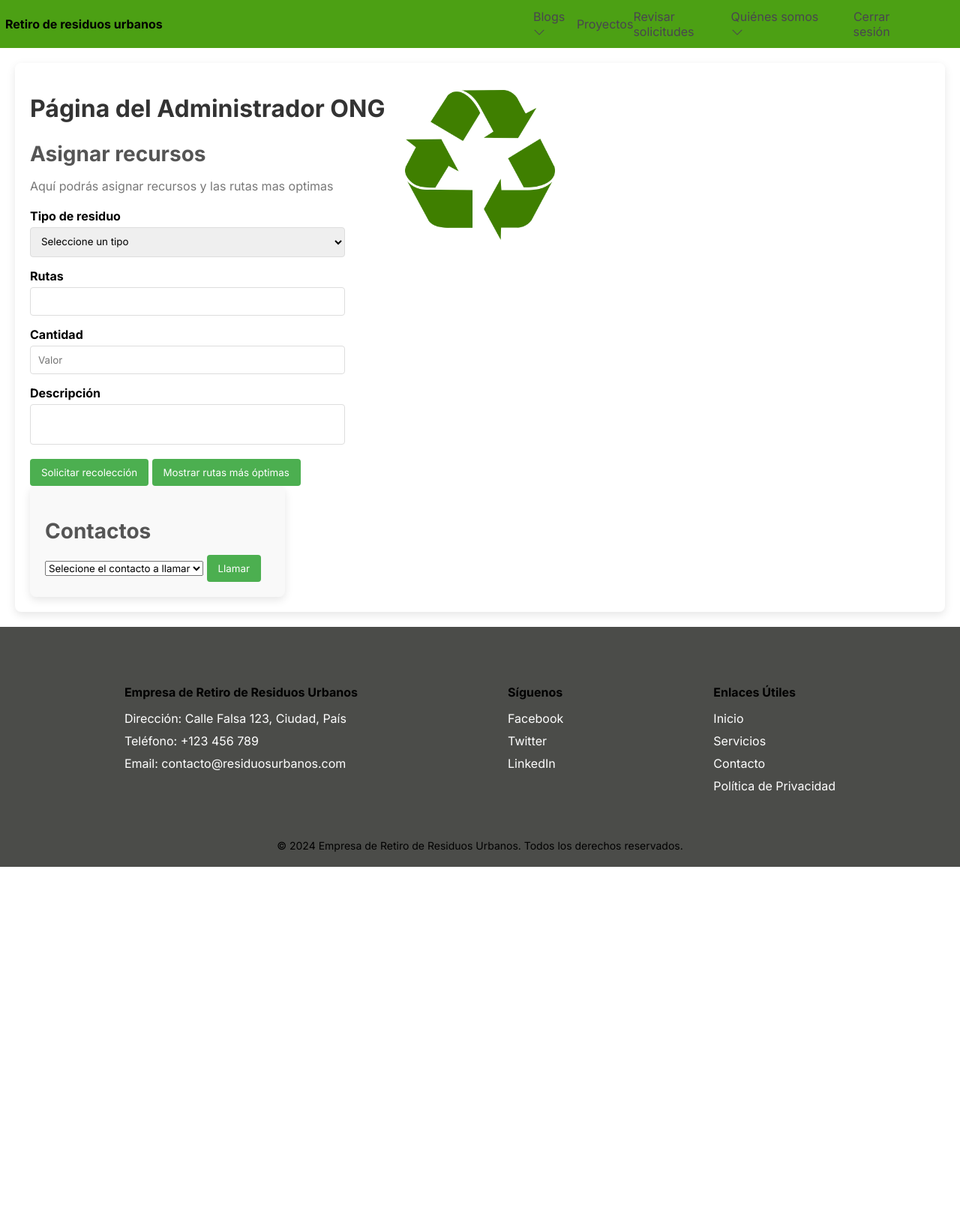
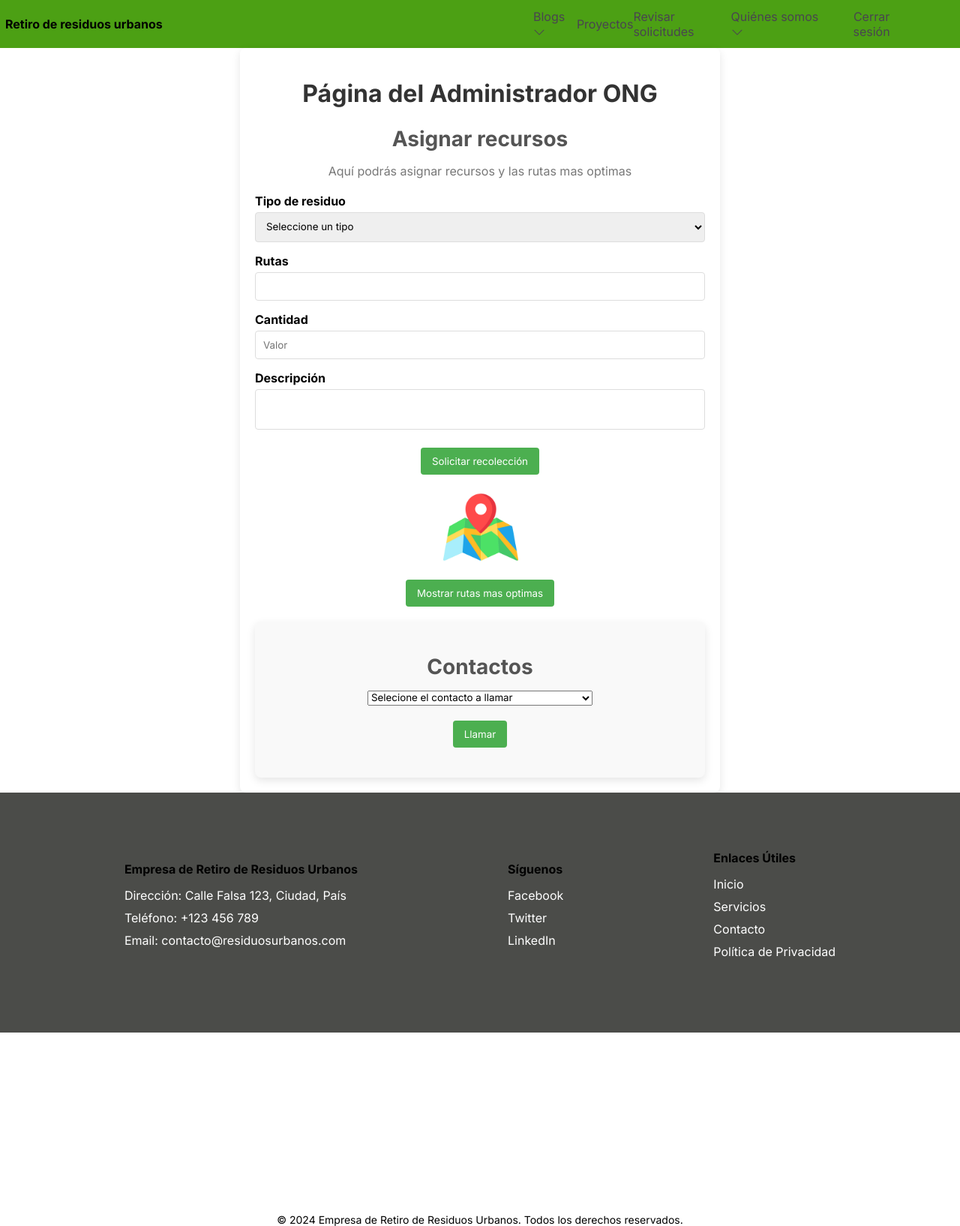
Before and after one commit to Gapprrin/Proyecto_CF, a Django app: page /pagAdmin/ in a window 1280 px wide. Shown: the whole page at 75% size. Before the commit the page ends 1156 px from the top, so only its background shows below. Run offline with Django 5.2, Linux system fonts and the light colour scheme; a user stored in the database is signed in.

Commit message:
Update "pagAdmin" CB

```diff
--- a/core/static/css/pagAdmin.css
+++ b/core/static/css/pagAdmin.css
@@ -1,15 +1,14 @@
-/* Contenedor principal para organizar admin y contactos */
 .container {
     display: flex;
-    justify-content: space-between; /* Distribuye los elementos horizontalmente */
-    align-items: flex-start; /* Alinea los elementos en la parte superior */
+    justify-content: center;
+    align-items: center;
+    min-height: 100vh;
 }
 
-/* Estilos del contenedor principal del administrador */
 .admin-container {
-    flex: 1; /* Ocupa todo el espacio restante en el contenedor */
-    max-width: 1600px;
-    margin: 20px;
+    flex: 1;
+    max-width: 600px;
+    margin: 0 auto;
     padding: 20px;
     background: #ffffff;
     box-shadow: 0 4px 12px rgba(0, 0, 0, 0.1);
@@ -20,20 +19,22 @@
     font-size: 32px;
     color: #333;
     margin-bottom: 20px;
+    text-align: center;
 }
 
 .admin-container h2 {
     font-size: 28px;
     color: #555;
     margin-bottom: 15px;
+    text-align: center;
 }
 
 .admin-container p {
     color: #777;
     margin-bottom: 20px;
+    text-align: center;
 }
 
-/* Estilos del formulario */
 .form-group {
     margin-bottom: 15px;
 }
@@ -48,7 +49,7 @@
 .form-group select,
 .form-group textarea {
     resize: none;
-    width: 35%; /* Ajusta el ancho de los inputs, selects, y textareas */
+    width: 100%;
     padding: 10px;
     border: 1px solid #ddd;
     border-radius: 4px;
@@ -60,7 +61,6 @@
     resize: none;
 }
 
-/* Estilos de los botones */
 button {
     background-color: #4CAF50;
     color: white;
@@ -69,47 +69,55 @@
     border-radius: 4px;
     cursor: pointer;
     transition: background-color 0.3s;
+    display: block;
+    margin: 20px auto;
 }
 
 button:hover {
     background-color: #45a049;
 }
 
-/* Estilos del área de contactos */
 .contactos {
-    align-self: flex-start; /* Coloca los contactos en la parte superior derecha */
+    align-self: flex-start;
     background: #f9f9f9;
     padding: 20px;
     box-shadow: 0 4px 12px rgba(0, 0, 0, 0.1);
     border-radius: 8px;
-    width: 300px; /* Ancho fijo de la sección de contactos */
+    width: 500px;
+    min-width: 560px;
+    display: flex;
+    flex-direction: column;
+    align-items: center;
+}
+
+.contactos select {
+    width: 100%;
+    max-width: 300px;
 }
 
 .contactos ul {
     list-style: none;
-    padding: 0px;
+    padding: 0;
 }
 
 .contactos li {
-    padding: 9px 0px;
-    border-bottom: 1px solid #ddd;
     display: flex;
     align-items: center;
+    margin-bottom: 10px;
 }
 
-.contacto-icon {
-    height: 3.5%;
-    width: 3.5%;
+.contactos h2 {
+    margin-bottom: 15px;
 }
 
-.icono-reciclaje {
-    position: absolute; /* Mueve el logo fuera del flujo normal del documento */
-    top: 120px; /* Ajusta este valor según la altura de tu header */
-    left: 50%; /* Lo posiciona en el centro horizontal */
-    transform: translateX(-50%); /* Ajusta para centrar el logo en la página */
+.rutas {
+    display: flex;
+    justify-content: center;
+    align-items: center;
+    margin-left: 1px;
 }
 
-.icono-reciclaje img {
-    width: 200px; /* Tamaño del logo */
-    height: 200px; /* Tamaño del logo */
+.rutas img {
+    width: 100px;
+    height: auto;
 }
--- a/core/templates/pagAdmin.html
+++ b/core/templates/pagAdmin.html
@@ -37,32 +37,35 @@
                 <textarea id="descripcion" name="descripcion" placeholder=" "></textarea>
             </div>
             <button type="submit">Solicitar recolección</button>
-            <button class="mostrar-rutas">Mostrar rutas más óptimas</button>
         </form>
     </div>
+
+
+
+    <div class="rutas">
+        <img src="{% static 'img/mapa.png' %}" alt="Icono de reciclaje">
+    </div>
+    <button type="submit">Mostrar rutas mas optimas</button>
 
     <div class="contactos">
         <h2>Contactos</h2>
         <select name="Contactos" id="contacto">
             <option value="Hola">Selecione el contacto a llamar</option>
-            <option value="Hola"><img src="{% static 'img/contacto-icon.png' %}" alt="Icono de contactos" class="icon-contactos">Usuario 1</option>
-            <option value="Hola"><img src="{% static 'img/contacto-icon.png' %}" alt="Icono de contactos" class="icon-contactos">Usuario 2</option>
-            <option value="Hola"><img src="{% static 'img/contacto-icon.png' %}" alt="Icono de contactos" class="icon-contactos">Usuario 3</option>
-            <option value="Hola"><img src="{% static 'img/contacto-icon.png' %}" alt="Icono de contactos" class="icon-contactos">Usuario 4</option>
-            <option value="Hola"><img src="{% static 'img/contacto-icon.png' %}" alt="Icono de contactos" class="icon-contactos">Usuario 5</option>
-            <option value="Hola"><img src="{% static 'img/contacto-icon.png' %}" alt="Icono de contactos" class="icon-contactos">Usuario 6</option>
-            <option value="Hola"><img src="{% static 'img/contacto-icon.png' %}" alt="Icono de contactos" class="icon-contactos">Usuario 7</option>
-            <option value="Hola"><img src="{% static 'img/contacto-icon.png' %}" alt="Icono de contactos" class="icon-contactos">Usuario 8</option>
-            <option value="Hola"><img src="{% static 'img/contacto-icon.png' %}" alt="Icono de contactos" class="icon-contactos">Usuario 9</option>
-            <option value="Hola"><img src="{% static 'img/contacto-icon.png' %}" alt="Icono de contactos" class="icon-contactos">Usuario 10</option>
-            <option value="Hola"><img src="{% static 'img/contacto-icon.png' %}" alt="Icono de contactos" class="icon-contactos">Usuario 11</option>
-            <option value="Hola"><img src="{% static 'img/contacto-icon.png' %}" alt="Icono de contactos" class="icon-contactos">Usuario 12</option>
+            <option value="Hola">Usuario 1</option>
+            <option value="Hola">Usuario 2</option>
+            <option value="Hola">Usuario 3</option>
+            <option value="Hola">Usuario 4</option>
+            <option value="Hola">Usuario 5</option>
+            <option value="Hola">Usuario 6</option>
+            <option value="Hola">Usuario 7</option>
+            <option value="Hola">Usuario 8</option>
+            <option value="Hola">Usuario 9</option>
         </select>
         <button>Llamar</button>
     </div>
 
-    <div class="icono-reciclaje">
+    <!--<div class="icono-reciclaje">
         <img src="{% static 'img/reciclar-cemento.png' %}" alt="Icono de reciclaje">
-    </div>
+    </div>-->
 </div>
 {% endblock %}
```
Also changed, not shown: core/static/img/mapa.png (added).
